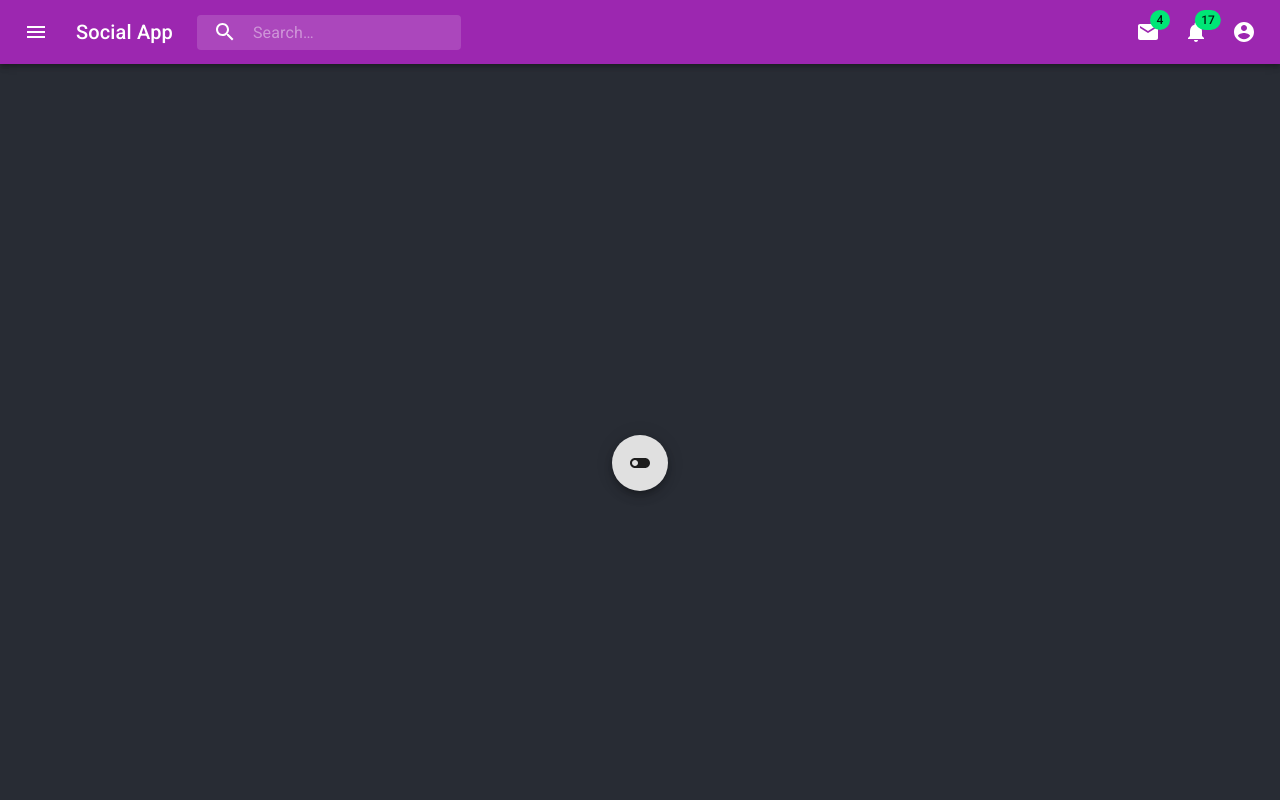
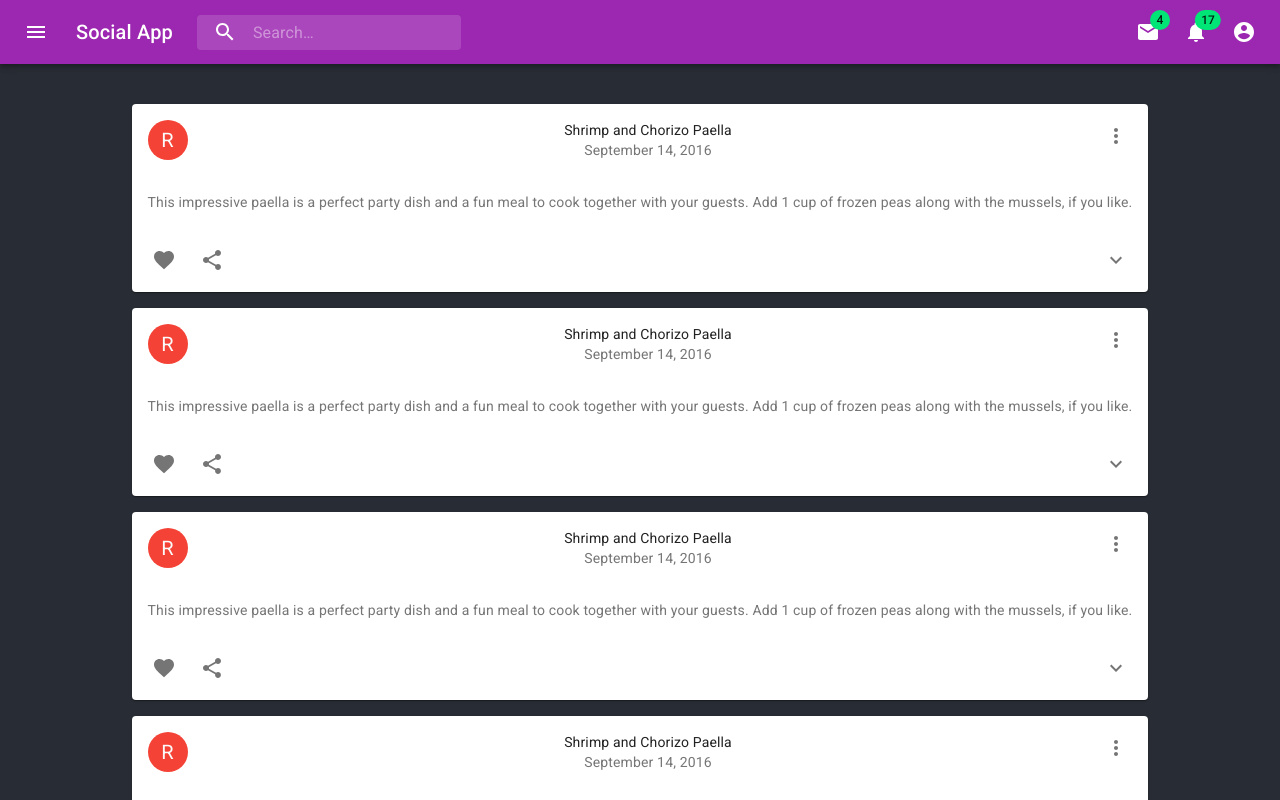
Before and after one commit to Omar-Bsoul/socialcat-react, a React (Create React App) app: page / in a window 1280 px wide. Shown: the top 800 px of the page. Built offline with nearby package versions, Linux system fonts and the light colour scheme.

Commit message:
adding posts

```diff
--- /dev/null
+++ b/src/components/common/post.jsx
@@ -0,0 +1,121 @@
+import React from 'react';
+
+import { makeStyles } from '@material-ui/core/styles';
+import clsx from 'clsx';
+import Card from '@material-ui/core/Card';
+import CardHeader from '@material-ui/core/CardHeader';
+import CardMedia from '@material-ui/core/CardMedia';
+import CardContent from '@material-ui/core/CardContent';
+import CardActions from '@material-ui/core/CardActions';
+import Collapse from '@material-ui/core/Collapse';
+import Avatar from '@material-ui/core/Avatar';
+import IconButton from '@material-ui/core/IconButton';
+import Typography from '@material-ui/core/Typography';
+import { red } from '@material-ui/core/colors';
+import FavoriteIcon from '@material-ui/icons/Favorite';
+import ShareIcon from '@material-ui/icons/Share';
+import ExpandMoreIcon from '@material-ui/icons/ExpandMore';
+import MoreVertIcon from '@material-ui/icons/MoreVert';
+
+const useStyles = makeStyles(theme => ({
+  card: {
+    minWidth: '80vh',
+    margin: theme.spacing(1)
+  },
+  media: {
+    height: 0,
+    paddingTop: '56.25%' // 16:9
+  },
+  expand: {
+    transform: 'rotate(0deg)',
+    marginLeft: 'auto',
+    transition: theme.transitions.create('transform', {
+      duration: theme.transitions.duration.shortest
+    })
+  },
+  expandOpen: {
+    transform: 'rotate(180deg)'
+  },
+  avatar: {
+    backgroundColor: red[500]
+  }
+}));
+
+export default function Post() {
+  const classes = useStyles();
+  const [expanded, setExpanded] = React.useState(false);
+
+  function handleExpandClick() {
+    setExpanded(!expanded);
+  }
+
+  return (
+    <Card className={classes.card}>
+      <CardHeader
+        avatar={
+          <Avatar aria-label="recipe" className={classes.avatar}>
+            R
+          </Avatar>
+        }
+        action={
+          <IconButton aria-label="settings">
+            <MoreVertIcon />
+          </IconButton>
+        }
+        title="Shrimp and Chorizo Paella"
+        subheader="September 14, 2016"
+      />
+      <CardContent>
+        <Typography variant="body2" color="textSecondary" component="p">
+          This impressive paella is a perfect party dish and a fun meal to cook together with your
+          guests. Add 1 cup of frozen peas along with the mussels, if you like.
+        </Typography>
+      </CardContent>
+      <CardActions disableSpacing>
+        <IconButton aria-label="add to favorites">
+          <FavoriteIcon />
+        </IconButton>
+        <IconButton aria-label="share">
+          <ShareIcon />
+        </IconButton>
+        <IconButton
+          className={clsx(classes.expand, {
+            [classes.expandOpen]: expanded
+          })}
+          onClick={handleExpandClick}
+          aria-expanded={expanded}
+          aria-label="show more"
+        >
+          <ExpandMoreIcon />
+        </IconButton>
+      </CardActions>
+      <Collapse in={expanded} timeout="auto" unmountOnExit>
+        <CardContent>
+          <Typography paragraph>Method:</Typography>
+          <Typography paragraph>
+            Heat 1/2 cup of the broth in a pot until simmering, add saffron and set aside for 10
+            minutes.
+          </Typography>
+          <Typography paragraph>
+            Heat oil in a (14- to 16-inch) paella pan or a large, deep skillet over medium-high
+            heat. Add chicken, shrimp and chorizo, and cook, stirring occasionally until lightly
+            browned, 6 to 8 minutes. Transfer shrimp to a large plate and set aside, leaving chicken
+            and chorizo in the pan. Add pimentón, bay leaves, garlic, tomatoes, onion, salt and
+            pepper, and cook, stirring often until thickened and fragrant, about 10 minutes. Add
+            saffron broth and remaining 4 1/2 cups chicken broth; bring to a boil.
+          </Typography>
+          <Typography paragraph>
+            Add rice and stir very gently to distribute. Top with artichokes and peppers, and cook
+            without stirring, until most of the liquid is absorbed, 15 to 18 minutes. Reduce heat to
+            medium-low, add reserved shrimp and mussels, tucking them down into the rice, and cook
+            again without stirring, until mussels have opened and rice is just tender, 5 to 7
+            minutes more. (Discard any mussels that don’t open.)
+          </Typography>
+          <Typography>
+            Set aside off of the heat to let rest for 10 minutes, and then serve.
+          </Typography>
+        </CardContent>
+      </Collapse>
+    </Card>
+  );
+}
--- a/src/components/root.jsx
+++ b/src/components/root.jsx
@@ -7,12 +7,14 @@ import ToggleOn from '@material-ui/icons/ToggleOn';
 import ToggleOff from '@material-ui/icons/ToggleOff';
 
 import SocialAppBar from './common/socialAppBar';
+import Post from './common/post';
 
 const useStyles = makeStyles(theme => ({
   app: { textAlign: 'center' },
   appHeader: {
     backgroundColor: '#282c34',
     minHeight: '100vh',
+    paddingTop: theme.spacing(12),
     display: 'flex',
     flexDirection: 'column',
     alignItems: 'center',
@@ -35,6 +37,10 @@ const Root = () => {
     <div className={classes.app}>
       <SocialAppBar />
       <header className={classes.appHeader}>
+        <Post />
+        <Post />
+        <Post />
+        <Post />
         <Fade in={visible}>
           <p>
             Welcome to{' '}
```
